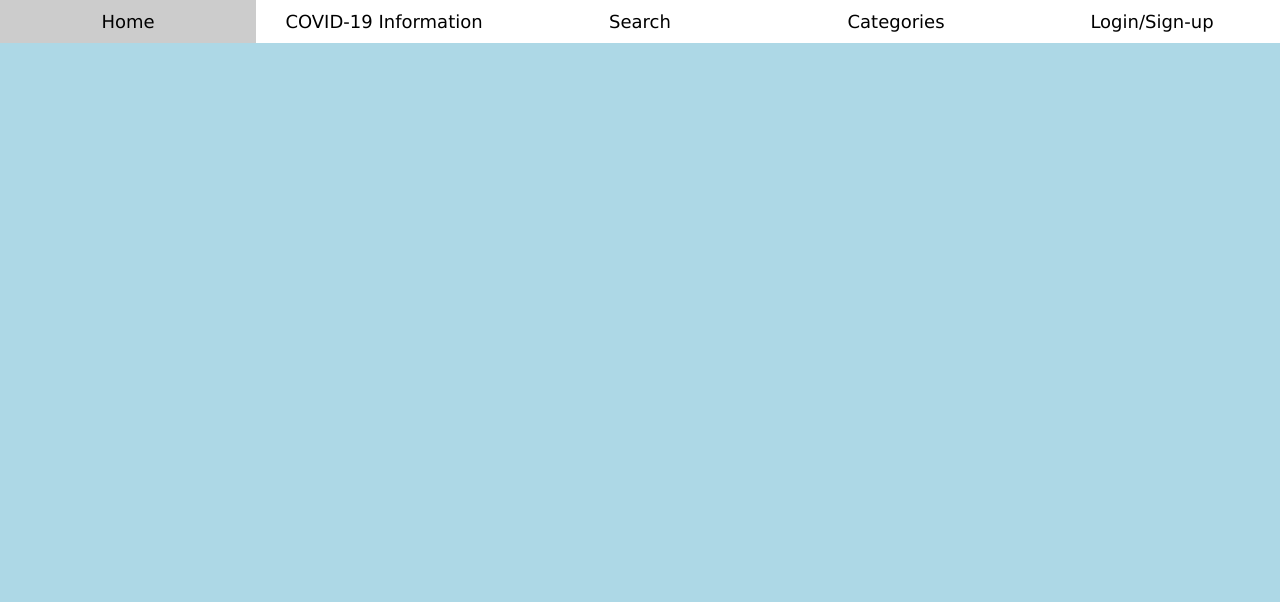
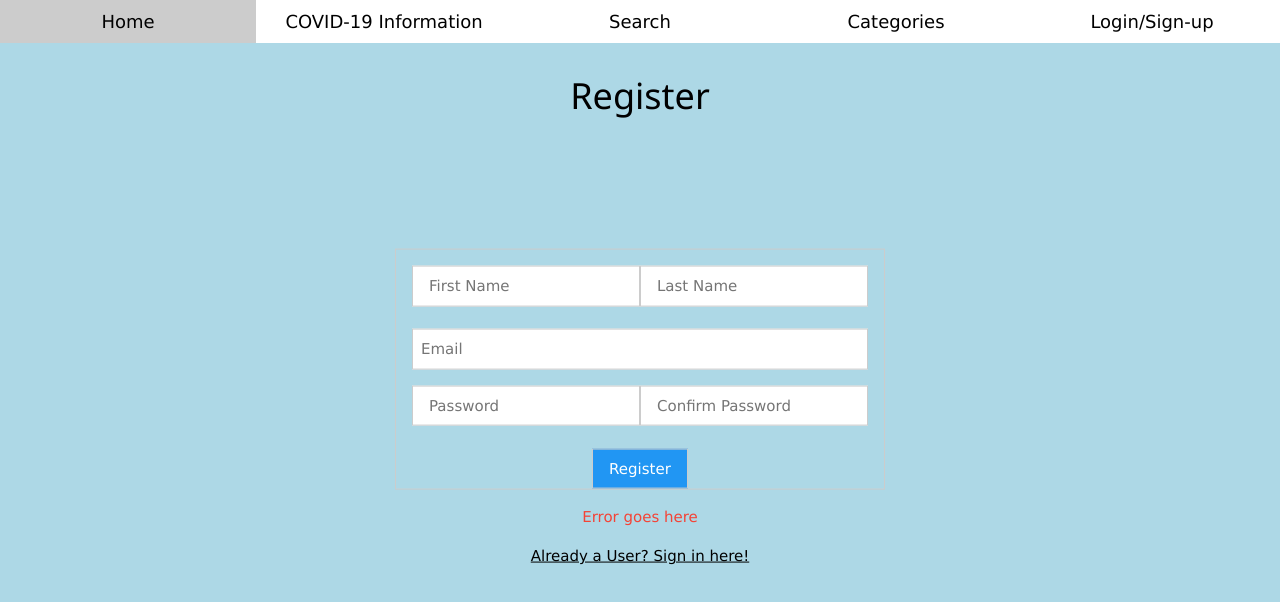
Before and after one commit to DairySniper31/localbusinesstrackerv2, a React (Create React App) app: page /register in a window 1280 px wide. Shown: the top 602 px of the page. Built offline with nearby package versions, Linux system fonts and the light colour scheme.

Commit message:
Register Page made

```diff
--- a/src/App.js
+++ b/src/App.js
@@ -5,6 +5,7 @@ import Home from "./Home";
 import Covid from "./Covid";
 import Search from "./Search";
 import Login from "./Login";
+import Register from "./Register";
 
 import './w3.css';
 
@@ -60,6 +61,7 @@ function App() {
                     <Route path="/covid"><Covid/></Route>
                     <Route path="/search"><Search/></Route>
                     <Route path="/login"><Login/></Route>
+                    <Route path="/register"><Register/></Route>
                 </Switch>
             </div>
         </div>
--- /dev/null
+++ b/src/Register.js
@@ -0,0 +1,62 @@
+import React from 'react';
+import {Link} from "react-router-dom";
+
+import "./w3.css";
+
+function Register() {
+    return (
+        <div>
+            <div className="w3-panel w3-center">
+                <h1 className="w3-text">Register</h1>
+            </div>
+            <div className="w3-display-middle">
+                <form className="w3-panel w3-border w3-center">
+                    <div className="w3-bar w3-padding-16">
+                        <input className="w3-bar-item w3-input w3-border"
+                               type={"text"}
+                               id={"fname"}
+                               placeholder={"First Name"}
+                        />
+                        <input className="w3-bar-item w3-input w3-border"
+                               type={"text"}
+                               id={"lname"}
+                               placeholder={"Last Name"}
+                        />
+                    </div>
+                    <input className="w3-input w3-border"
+                           type={"email"}
+                           id={"email"}
+                           placeholder={"Email"}
+                    />
+                    <div className="w3-bar w3-padding-16">
+                        <input className="w3-bar-item w3-input w3-border"
+                               type={"password"}
+                               id={"password"}
+                               placeholder={"Password"}
+                        />
+                        <input className="w3-bar-item w3-input w3-border"
+                               type={"password"}
+                               id={"confPassword"}
+                               placeholder={"Confirm Password"}
+                        />
+                    </div>
+                    <br/>
+                    <input className="w3-button w3-border w3-blue"
+                           type={"submit"}
+                           value={"Register"}
+                    />
+                </form>
+                <div className="w3-panel w3-center">
+                    <label className="w3-text-red">Error goes here</label>
+                </div>
+                <div className="w3-container w3-center">
+                    <Link className="w3-text" to ="/login">
+                        Already a User? Sign in here!
+                    </Link>
+                </div>
+            </div>
+        </div>
+    );
+}
+
+export default Register
```
